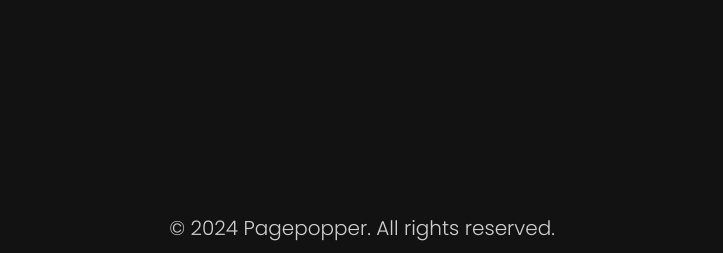
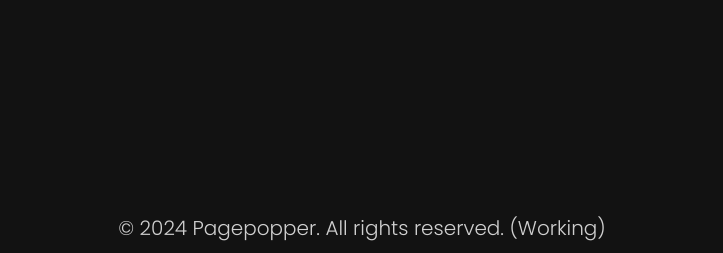
Before and after one commit to eb1mo/pagepopper, a plain HTML site: page index.html in a window 1280 px wide. Shown: the part 547-800 px from the top of the page, without its empty margins (278-1001 px from the left). Drawn offline with nearby package versions, Linux system fonts and the light colour scheme.

Commit message:
minor changes

```diff
--- a/index.html
+++ b/index.html
@@ -36,7 +36,7 @@
     <canvas id="confettiCanvas"></canvas> <!-- Confetti animation -->
 
     <footer>
-        <p>© 2024 Pagepopper. All rights reserved.</p>
+        <p>© 2024 Pagepopper. All rights reserved. (Working)</p>
     </footer>
 
     <script src="https://cdn.jsdelivr.net/npm/canvas-confetti@1.5.1/dist/confetti.browser.min.js"></script>
```
